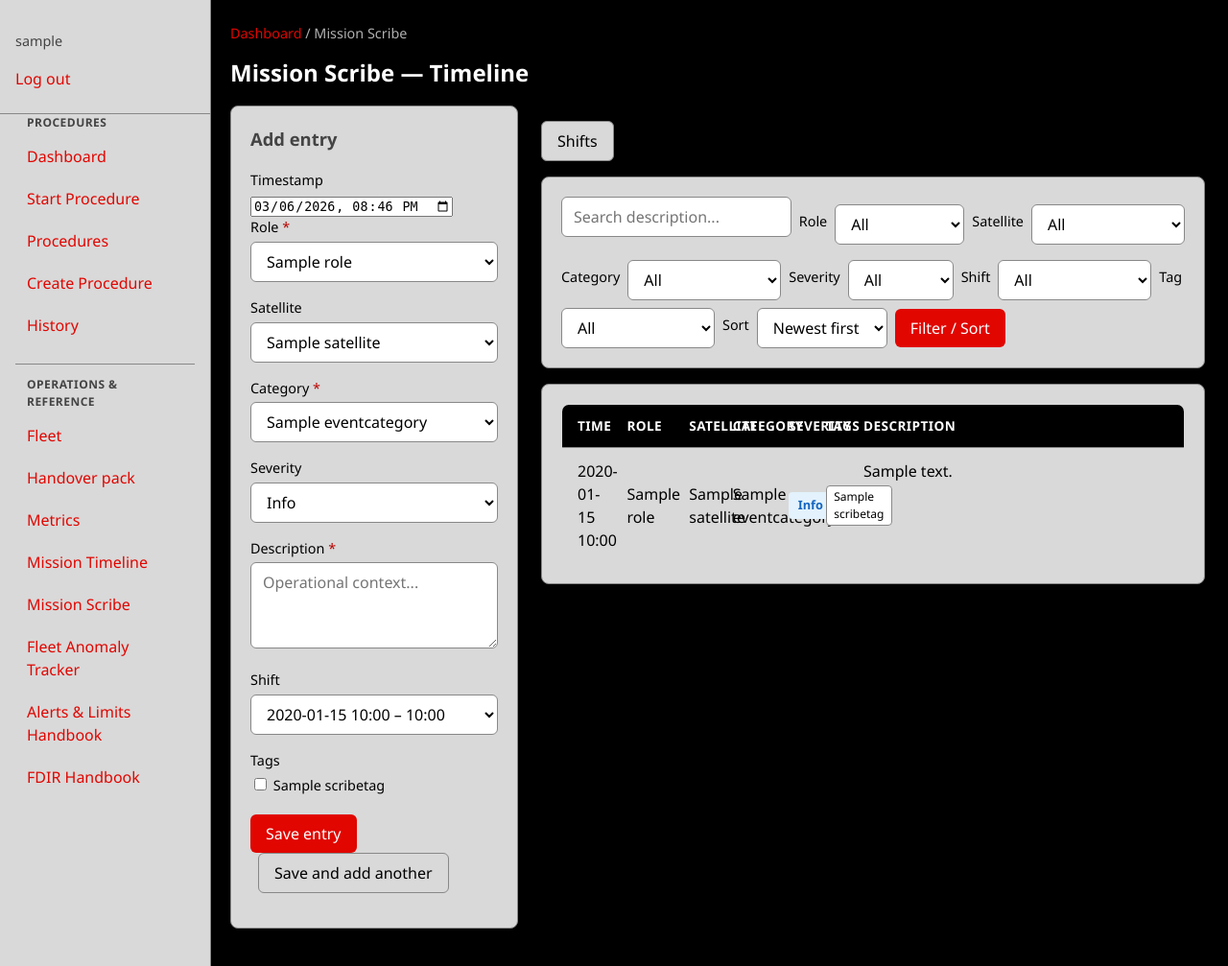
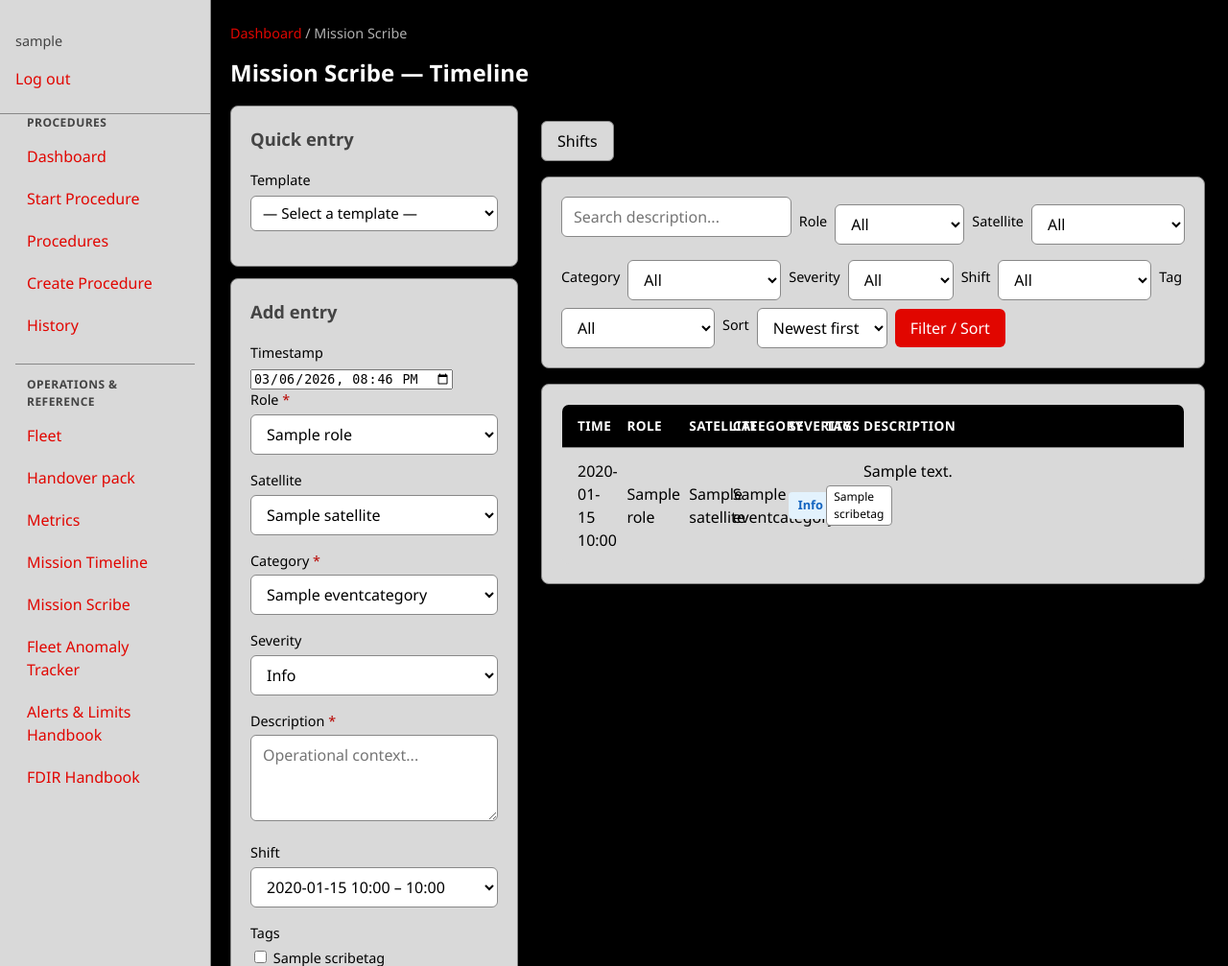
Before and after one commit to kushalmae/procedure_tool, a Django app: page /scribe/ in a window 1280 px wide. Shown: the top 1007 px of the page at 96% size. Run offline with Django 4.2, Linux system fonts and the light colour scheme; a user stored in the database is signed in; tables that the repository leaves empty hold one stand-in row (values such as "Sample post").

Commit message:
next version

```diff
--- a/satops_procedures/scribe/views.py
+++ b/satops_procedures/scribe/views.py
@@ -7,7 +7,7 @@ from django.utils import timezone
 from django.utils.dateparse import parse_datetime
 
 from procedures.models import Satellite
-from .models import Role, EventCategory, ScribeTag, Shift, MissionLogEntry
+from .models import Role, EventCategory, ScribeTag, Shift, MissionLogEntry, EntryTemplate
 
 
 def _create_log_entry_from_post(request):
@@ -141,6 +141,7 @@ def timeline(request):
         'categories': EventCategory.objects.all(),
         'shifts': Shift.objects.all()[:50],
         'scribe_tags': ScribeTag.objects.all(),
+        'entry_templates': EntryTemplate.objects.all(),
         'filter_role_id': _int_or_none(role_id),
         'filter_satellite_id': _int_or_none(satellite_id),
         'filter_category_id': _int_or_none(category_id),
@@ -155,16 +156,34 @@ def timeline(request):
     if request.user.is_authenticated:
         now = timezone.now()
         context['timestamp_default'] = now.strftime('%Y-%m-%dT%H:%M')
-        last = (
-            MissionLogEntry.objects.filter(created_by=request.user)
-            .order_by('-timestamp')
-            .first()
-        )
-        context['default_role_id'] = last.role_id if last else None
-        context['default_satellite_id'] = last.satellite_id if last else None
-        context['default_category_id'] = last.category_id if last else None
-        context['default_shift_id'] = last.shift_id if last else None
-        context['default_severity'] = last.severity if last else MissionLogEntry.SEVERITY_INFO
+        context['default_description'] = ''
+        template_id = request.GET.get('template')
+        selected_template = None
+        if template_id:
+            try:
+                selected_template = EntryTemplate.objects.get(pk=int(template_id))
+            except (ValueError, EntryTemplate.DoesNotExist):
+                pass
+        if selected_template:
+            context['default_role_id'] = selected_template.role_id
+            context['default_satellite_id'] = None
+            context['default_category_id'] = selected_template.category_id
+            context['default_shift_id'] = None
+            context['default_severity'] = selected_template.default_severity
+            context['default_description'] = selected_template.default_description or ''
+            context['selected_template'] = selected_template
+        else:
+            last = (
+                MissionLogEntry.objects.filter(created_by=request.user)
+                .order_by('-timestamp')
+                .first()
+            )
+            context['default_role_id'] = last.role_id if last else None
+            context['default_satellite_id'] = last.satellite_id if last else None
+            context['default_category_id'] = last.category_id if last else None
+            context['default_shift_id'] = last.shift_id if last else None
+            context['default_severity'] = last.severity if last else MissionLogEntry.SEVERITY_INFO
+            context['selected_template'] = None
     return render(request, 'scribe/timeline.html', context)
 
 
@@ -213,19 +232,35 @@ def add_entry(request):
                 return redirect(reverse('scribe_add_entry'))
             return redirect('scribe_timeline')
 
-    # GET: default timestamp to now; auto-populate role/satellite/category/shift from last entry by this user
+    # GET: default timestamp to now; auto-populate from template=id or from last entry by this user
     now = timezone.now()
     ts_default = now.strftime('%Y-%m-%dT%H:%M')
-    last = (
-        MissionLogEntry.objects.filter(created_by=request.user)
-        .order_by('-timestamp')
-        .first()
-    )
-    default_role_id = last.role_id if last else None
-    default_satellite_id = last.satellite_id if last else None
-    default_category_id = last.category_id if last else None
-    default_shift_id = last.shift_id if last else None
-    default_severity = last.severity if last else MissionLogEntry.SEVERITY_INFO
+    default_description = ''
+    template_id = request.GET.get('template')
+    template = None
+    if template_id:
+        try:
+            template = EntryTemplate.objects.get(pk=int(template_id))
+        except (ValueError, EntryTemplate.DoesNotExist):
+            pass
+    if template:
+        default_role_id = template.role_id
+        default_category_id = template.category_id
+        default_severity = template.default_severity
+        default_description = template.default_description or ''
+        default_satellite_id = None
+        default_shift_id = None
+    else:
+        last = (
+            MissionLogEntry.objects.filter(created_by=request.user)
+            .order_by('-timestamp')
+            .first()
+        )
+        default_role_id = last.role_id if last else None
+        default_satellite_id = last.satellite_id if last else None
+        default_category_id = last.category_id if last else None
+        default_shift_id = last.shift_id if last else None
+        default_severity = last.severity if last else MissionLogEntry.SEVERITY_INFO
 
     context = {
         'roles': Role.objects.all(),
@@ -233,6 +268,7 @@ def add_entry(request):
         'categories': EventCategory.objects.all(),
         'shifts': Shift.objects.all(),
         'scribe_tags': ScribeTag.objects.all(),
+        'entry_templates': EntryTemplate.objects.all(),
         'timestamp_default': ts_default,
         'severity_choices': MissionLogEntry.SEVERITY_CHOICES,
         'default_role_id': default_role_id,
@@ -240,6 +276,8 @@ def add_entry(request):
         'default_category_id': default_category_id,
         'default_shift_id': default_shift_id,
         'default_severity': default_severity,
+        'default_description': default_description,
+        'selected_template': template,
     }
     return render(request, 'scribe/entry_form.html', context)
 
--- a/satops_procedures/static/css/style.css
+++ b/satops_procedures/static/css/style.css
@@ -599,3 +599,12 @@ td.scribe-description {
 .badge-run { background: var(--accent); color: var(--bg); }
 .badge-scribe { background: #5a7a9a; color: #fff; }
 .badge-anomaly { background: #9a6a5a; color: #fff; }
+
+/* Scribe quick-entry template dropdown on timeline */
+.quick-template-select { width: 100%; max-width: 20em; padding: 0.4rem 0.5rem; font-size: 0.95rem; }
+
+/* Fleet health */
+.badge-health-green { background: #2d8a3e; color: #fff; }
+.badge-health-yellow { background: #c9a227; color: #1a1a1a; }
+.badge-health-red { background: #c42b2b; color: #fff; }
+.summary-card-health .summary-value { font-size: 1rem; }
--- a/satops_procedures/templates/dashboard.html
+++ b/satops_procedures/templates/dashboard.html
@@ -6,6 +6,10 @@
 
 <div class="dashboard-summary no-print">
     <div class="summary-cards">
+        <div class="summary-card summary-card-health" title="Fleet health: Green = nominal, Yellow = anomalies or recent fail, Red = critical/high anomaly">
+            <span class="summary-value"><span class="badge badge-health-{{ fleet_health }}">{{ fleet_health|upper }}</span></span>
+            <span class="summary-label">Fleet health</span>
+        </div>
         <div class="summary-card">
             <span class="summary-value">{{ running_count }}</span>
             <span class="summary-label">Running now</span>
--- a/satops_procedures/templates/fleet.html
+++ b/satops_procedures/templates/fleet.html
@@ -3,7 +3,7 @@
 {% block main_class %}main-full-width{% endblock %}
 {% block content %}
 <h2>Fleet Overview</h2>
-<p class="tagline no-print">Per-satellite status: last procedure run, open anomalies, latest mission log.</p>
+<p class="tagline no-print">Per-satellite status: last procedure run, open anomalies, latest mission log. <strong>Fleet health:</strong> <span class="badge badge-health-{{ fleet_health }}" title="Green: nominal; Yellow: open medium/low anomalies or recent fail/cancel; Red: open critical/high anomaly">{{ fleet_health|upper }}</span></p>
 
 <div class="no-print" style="margin-bottom: 1rem;">
     <a href="{% url 'dashboard' %}" class="btn btn-secondary">Dashboard</a>
@@ -16,6 +16,7 @@
         <table class="dashboard-runs-table fleet-table">
             <thead>
                 <tr>
+                    <th>Health</th>
                     <th>Satellite</th>
                     <th>Last procedure run</th>
                     <th>Open anomalies</th>
@@ -26,6 +27,7 @@
             <tbody>
                 {% for row in fleet_rows %}
                 <tr>
+                    <td><span class="badge badge-health-{{ row.health_status }}" title="Satellite health">{{ row.health_status|upper }}</span></td>
                     <td><strong>{{ row.satellite.name }}</strong></td>
                     <td>
                         {% if row.last_run %}
@@ -60,7 +62,7 @@
                     </td>
                 </tr>
                 {% empty %}
-                <tr><td colspan="5">No satellites. Add satellites via <a href="{% url 'admin:index' %}">Admin</a> or by starting a procedure with a new satellite name.</td></tr>
+                <tr><td colspan="6">No satellites. Add satellites via <a href="{% url 'admin:index' %}">Admin</a> or by starting a procedure with a new satellite name.</td></tr>
                 {% endfor %}
             </tbody>
         </table>
--- a/satops_procedures/templates/scribe/timeline.html
+++ b/satops_procedures/templates/scribe/timeline.html
@@ -10,6 +10,27 @@
 <div class="scribe-layout no-print">
     <aside class="scribe-form-col">
         {% if user.is_authenticated %}
+        {% if entry_templates %}
+        <div class="card" style="margin-bottom: 0.75rem;">
+            <h3 style="margin-top: 0;">Quick entry</h3>
+            <label for="quick-template-select" style="display: block; margin-bottom: 0.35rem; font-size: 0.9rem;">Template</label>
+            <select id="quick-template-select" class="quick-template-select">
+                <option value="">— Select a template —</option>
+                {% for t in entry_templates %}
+                <option value="{% url 'scribe_timeline' %}?template={{ t.id }}{% if request.GET.role %}&role={{ request.GET.role }}{% endif %}{% if request.GET.satellite %}&satellite={{ request.GET.satellite }}{% endif %}{% if request.GET.category %}&category={{ request.GET.category }}{% endif %}{% if request.GET.q %}&q={{ request.GET.q|urlencode }}{% endif %}{% if request.GET.sort %}&sort={{ request.GET.sort }}{% endif %}" {% if selected_template and selected_template.id == t.id %}selected{% endif %}>{{ t.name }}</option>
+                {% endfor %}
+            </select>
+            {% if selected_template %}
+            <p style="margin: 0.5rem 0 0; font-size: 0.85rem; color: var(--text-muted);">Using: <strong>{{ selected_template.name }}</strong>. <a href="{% url 'scribe_timeline' %}">Clear template</a></p>
+            {% endif %}
+            <script>
+            (function() {
+                var sel = document.getElementById('quick-template-select');
+                if (sel) sel.addEventListener('change', function() { if (this.value) window.location = this.value; });
+            })();
+            </script>
+        </div>
+        {% endif %}
         <div class="card">
             <h3 style="margin-top: 0;">Add entry</h3>
             <form method="post" action="{% url 'scribe_timeline' %}">{% csrf_token %}
@@ -43,7 +64,7 @@
                     {% endfor %}
                 </select>
                 <label for="entry-description">Description <span style="color: var(--fail);">*</span></label>
-                <textarea id="entry-description" name="description" rows="3" required placeholder="Operational context..."></textarea>
+                <textarea id="entry-description" name="description" rows="3" required placeholder="Operational context...">{{ default_description }}</textarea>
                 <label for="entry-shift">Shift</label>
                 <select id="entry-shift" name="shift">
                     <option value="">—</option>
```
Also changed, not shown: satops_procedures/procedures/views.py (+42 -5 lines), satops_procedures/scribe/admin.py (+8 -1 lines), satops_procedures/scribe/management/commands/seed_scribe.py (+27 -2 lines), satops_procedures/scribe/models.py (+35 -0 lines), satops_procedures/templates/scribe/entry_form.html (+15 -1 lines), satops_procedures/scribe/migrations/0002_add_entry_template.py (added).
